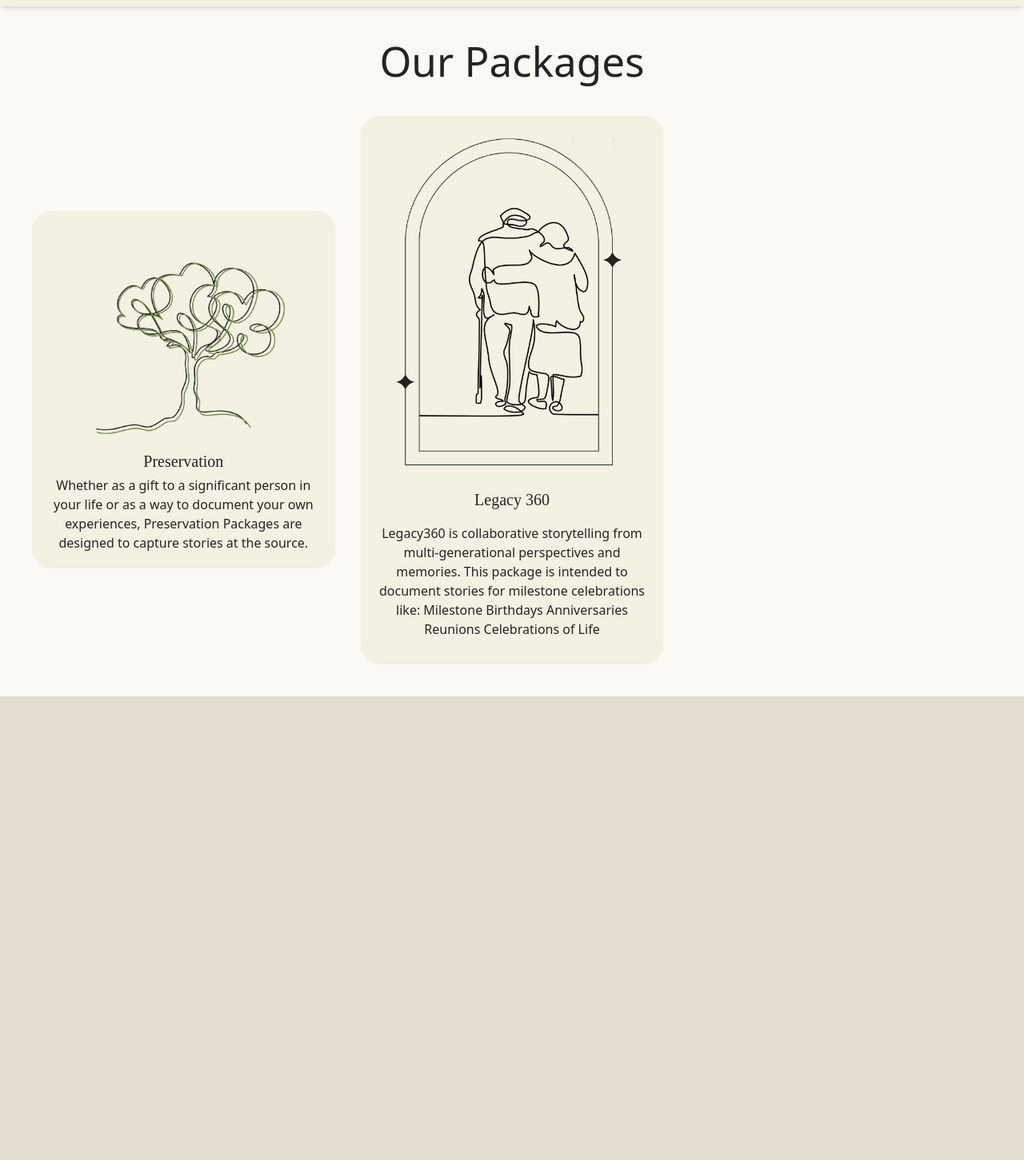
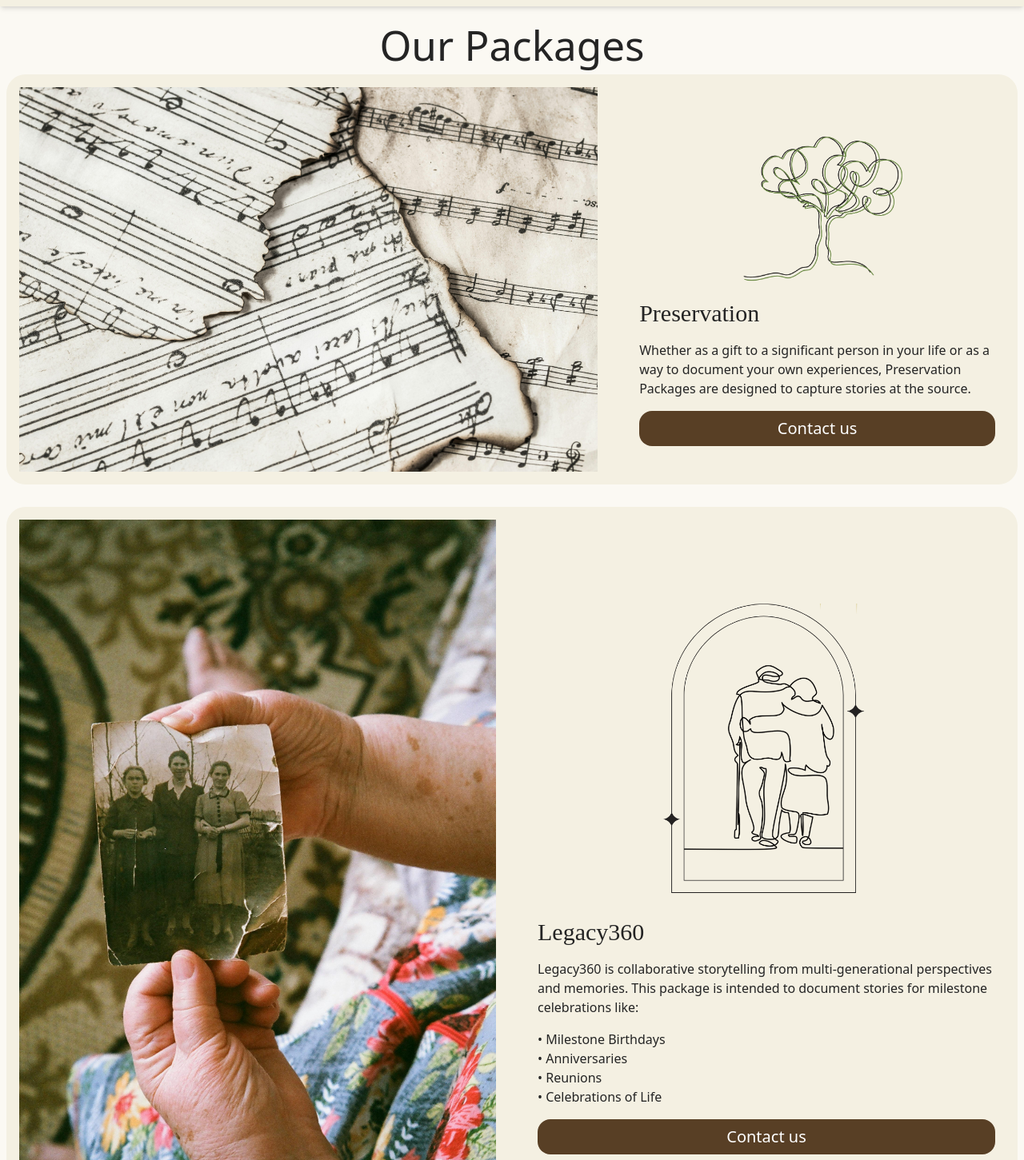
Before and after one commit to smith-megan/LifeTheater, a React (Vite) app: page /Packages in a window 1280 px wide. Shown: the part 99-1550 px from the top of the page at 80% size. Before the commit the page ends 970 px from the top, so only its background shows below. Built offline with nearby package versions, Linux system fonts and the light colour scheme; a web font is replaced by a local one.

Commit message:
adding packages page and updating to Links

```diff
--- a/src/routeTree.gen.ts
+++ b/src/routeTree.gen.ts
@@ -12,7 +12,6 @@ import { Route as rootRouteImport } from './routes/__root'
 import { Route as PackagesRouteImport } from './routes/Packages'
 import { Route as IndexRouteImport } from './routes/Index'
 import { Route as ContactRouteImport } from './routes/Contact'
-import { Route as BrochureRouteImport } from './routes/Brochure'
 
 const PackagesRoute = PackagesRouteImport.update({
   id: '/Packages',
@@ -29,41 +28,32 @@ const ContactRoute = ContactRouteImport.update({
   path: '/Contact',
   getParentRoute: () => rootRouteImport,
 } as any)
-const BrochureRoute = BrochureRouteImport.update({
-  id: '/Brochure',
-  path: '/Brochure',
-  getParentRoute: () => rootRouteImport,
-} as any)
 
 export interface FileRoutesByFullPath {
-  '/Brochure': typeof BrochureRoute
   '/Contact': typeof ContactRoute
   '/Index': typeof IndexRoute
   '/Packages': typeof PackagesRoute
 }
 export interface FileRoutesByTo {
-  '/Brochure': typeof BrochureRoute
   '/Contact': typeof ContactRoute
   '/Index': typeof IndexRoute
   '/Packages': typeof PackagesRoute
 }
 export interface FileRoutesById {
   __root__: typeof rootRouteImport
-  '/Brochure': typeof BrochureRoute
   '/Contact': typeof ContactRoute
   '/Index': typeof IndexRoute
   '/Packages': typeof PackagesRoute
 }
 export interface FileRouteTypes {
   fileRoutesByFullPath: FileRoutesByFullPath
-  fullPaths: '/Brochure' | '/Contact' | '/Index' | '/Packages'
+  fullPaths: '/Contact' | '/Index' | '/Packages'
   fileRoutesByTo: FileRoutesByTo
-  to: '/Brochure' | '/Contact' | '/Index' | '/Packages'
-  id: '__root__' | '/Brochure' | '/Contact' | '/Index' | '/Packages'
+  to: '/Contact' | '/Index' | '/Packages'
+  id: '__root__' | '/Contact' | '/Index' | '/Packages'
   fileRoutesById: FileRoutesById
 }
 export interface RootRouteChildren {
-  BrochureRoute: typeof BrochureRoute
   ContactRoute: typeof ContactRoute
   IndexRoute: typeof IndexRoute
   PackagesRoute: typeof PackagesRoute
@@ -92,18 +82,10 @@ declare module '@tanstack/react-router' {
       preLoaderRoute: typeof ContactRouteImport
       parentRoute: typeof rootRouteImport
     }
-    '/Brochure': {
-      id: '/Brochure'
-      path: '/Brochure'
-      fullPath: '/Brochure'
-      preLoaderRoute: typeof BrochureRouteImport
-      parentRoute: typeof rootRouteImport
-    }
   }
 }
 
 const rootRouteChildren: RootRouteChildren = {
-  BrochureRoute: BrochureRoute,
   ContactRoute: ContactRoute,
   IndexRoute: IndexRoute,
   PackagesRoute: PackagesRoute,
--- a/src/routes/Brochure.tsx
+++ /dev/null
@@ -1,9 +0,0 @@
-import { createFileRoute } from "@tanstack/react-router"
-
-export const Route = createFileRoute("/Brochure")({
-  component: Brochure,
-})
-
-function Brochure() {
-  return <div className="p-2">Download our brochure!</div>
-}
--- a/src/routes/Index.tsx
+++ b/src/routes/Index.tsx
@@ -14,7 +14,7 @@ import video from "../assets/video/smallintro.mp4"
 import "../App.css"
 import Contact from "../routes/Contact"
 
-import { createFileRoute } from "@tanstack/react-router"
+import { createFileRoute, Link } from "@tanstack/react-router"
 
 export const Route = createFileRoute("/Index")({
   component: Index,
@@ -79,11 +79,11 @@ function Index() {
             amplify voices to merge individual storytelling with community and
             cinematic elements.
           </p>
-          <a className="self-center" href="#Contact">
+          <Link className="self-center" to="/Contact">
             <button className="bg-[#e2ddcc] text-[#583F25] mt-4 rounded-2xl w-11/12 text-xl pt-3 pb-3">
               Lets work together
             </button>
-          </a>
+          </Link>
         </div>
       </div>
       <div className="bg-[#583F25] grid md:grid-cols-2 justify-center items-center place-content-around p-4 w-full">
@@ -91,6 +91,7 @@ function Index() {
         <div className="grid grid-cols-2 gap-3 sm:gap-5">
           <a
             href={"/LifeTheaterBrochure.pdf"}
+            download
             className="bg-[#f4f0e2] rounded-2xl text-xl flex justify-center self-center items-center"
           >
             Download
--- a/src/routes/Packages.tsx
+++ b/src/routes/Packages.tsx
@@ -1,7 +1,9 @@
 import lineTree from "../assets/images/lineTree.png"
+import notes from "../assets/images/notes.jpg"
+import holdPhoto from "../assets/images/holdphoto.jpg"
 import lineCouple from "../assets/images/lineCouple.png"
 
-import { createFileRoute } from "@tanstack/react-router"
+import { createFileRoute, Link } from "@tanstack/react-router"
 
 export const Route = createFileRoute("/Packages")({
   component: packages,
@@ -10,41 +12,52 @@ export const Route = createFileRoute("/Packages")({
 function packages() {
   return (
     <div className="bg-[#fbf9f3]" id="testimonials">
-      <h1 className="pt-10">Our Packages</h1>
-      <div className="grid md:grid-cols-3 gap-8 p-10 place-content-center justify-items-center place-items-center">
-        <div>
-          <div className="bg-[#f4f0e2] p-4 rounded-3xl">
-            <img
-              src={lineTree}
-              alt="Line Drawing of a tree"
-              className="self-center justify-self-center w-5/6 rounded-3xl p-3"
-            />
-            <h2 className="font-special text-xl">Preservation</h2>
-            <div className="grid grid-flow-col place-content-center text-center">
-              <h2 className=" p-1">
-                Whether as a gift to a significant person in your life or as a
-                way to document your own experiences, Preservation Packages are
+      <h1 className="pt-5">Our Packages</h1>
+      <div className="grid md:grid-flow-row gap-7 p-2 place-content-center justify-items-center place-items-center">
+        <div className="bg-[#f4f0e2] p-4 rounded-3xl grid md:gap-10 md:grid-cols-5">
+          <div className="md:col-span-3 grid place-self-center">
+            <img className="w-full place-self-center" src={notes} />
+          </div>
+          <div className="grid gap-4 md:col-span-2 grid-flow-row place-content-center text-left p-3">
+            <img className="w-1/2 place-self-center" src={lineTree} />
+            <h2 className="font-special text-3xl">Preservation</h2>
+            <h2 className="">
+              Whether as a gift to a significant person in your life or as a way
+              to document your own experiences, Preservation Packages are
               designed to capture stories at the source.
             </h2>
+            <Link
+              className="bg-[#583F25] p-2 text-white rounded-2xl text-xl text-center"
+              to="/Contact"
+            >
+              Contact us
+            </Link>
           </div>
         </div>
+        <div className="bg-[#f4f0e2] p-4 rounded-3xl grid gap-10 md:grid-cols-4">
+          <div className="grid md:col-span-2">
+            <img className="w-full" src={holdPhoto} />
           </div>
-        <div>
-          <div className="bg-[#f4f0e2] p-4 rounded-3xl">
-            <img
-              src={lineCouple}
-              alt="Line Drawing of a tree"
-              className="self-center justify-self-center w-full rounded-3xl p-3"
-            />
-            <h2 className="font-special text-xl">Legacy 360</h2>
-            <div className="grid grid-flow-col place-content-center text-center">
-              <h2 className="p-1 pt-4 pb-4">
+          <div className="grid md:gap-4 md:col-span-2 grid-flow-row place-content-center text-left p-3">
+            <img className="w-1/2 place-self-center" src={lineCouple} />
+            <h2 className="font-special text-3xl">Legacy360</h2>
+            <h2 className="">
               Legacy360 is collaborative storytelling from multi-generational
               perspectives and memories. This package is intended to document
-                stories for milestone celebrations like: Milestone Birthdays
-                Anniversaries Reunions Celebrations of Life
+              stories for milestone celebrations like:
             </h2>
-            </div>
+            <ul>
+              <li>• Milestone Birthdays</li>
+              <li>• Anniversaries</li>
+              <li>• Reunions</li>
+              <li>• Celebrations of Life</li>
+            </ul>
+            <Link
+              className="bg-[#583F25] p-2 text-white rounded-2xl text-xl text-center"
+              to="/Contact"
+            >
+              Contact us
+            </Link>
           </div>
         </div>
       </div>
--- a/src/routes/__root.tsx
+++ b/src/routes/__root.tsx
@@ -20,7 +20,7 @@ const RootLayout = () => (
       <Link className="self-center" to="/Packages">
         <h2>Packages</h2>
       </Link>
-      <Link className="self-center" to="/Brochure">
+      <Link className="self-center" to="/Index" hash="brochure">
         <h2>Brochure</h2>
       </Link>
       <Link className="self-center" to="/Contact">
```
Also changed, not shown: src/assets/images/holdphoto.jpg (added), src/assets/images/notes.jpg (added). Lines whose indentation alone changed are shown as unchanged.
